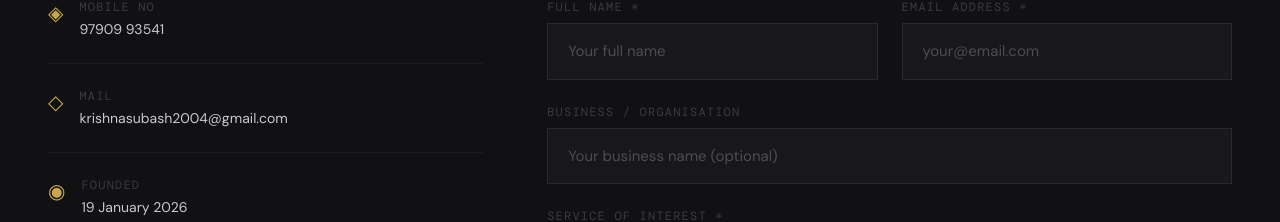
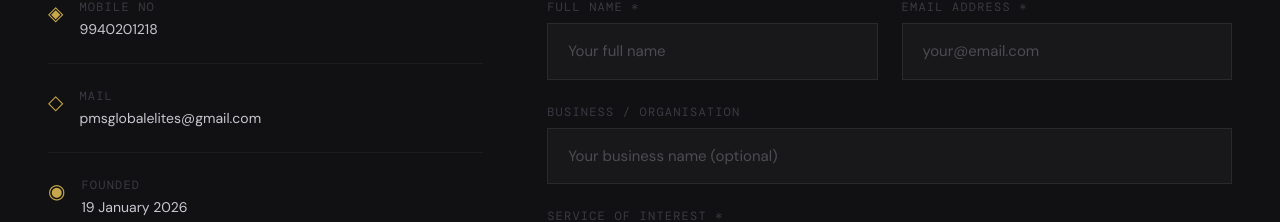
Before and after one commit to krishnakanthan0108/PMS, a Next.js app: page /contact in a window 1280 px wide. Shown: the part 621-843 px from the top of the page. Built offline with nearby package versions, Linux system fonts and the light colour scheme; a web font is replaced by a local one.

Commit message:
Update page.tsx

```diff
--- a/app/contact/page.tsx
+++ b/app/contact/page.tsx
@@ -1,8 +1,8 @@
 "use client";
 import { useState } from "react";
 const contactInfo = [
-  { label: "Mobile no", value: "97909 93541", icon: "◈" },
-  { label: "Mail", value: "krishnasubash2004@gmail.com", icon: "◇" },
+  { label: "Mobile no", value: "9940201218", icon: "◈" },
+  { label: "Mail", value: "pmsglobalelites@gmail.com", icon: "◇" },
   { label: "Founded", value: "19 January 2026", icon: "◉" },
   { label: "Service Mode", value: "Online / Remote Services", icon: "◎" },
 ];
```
